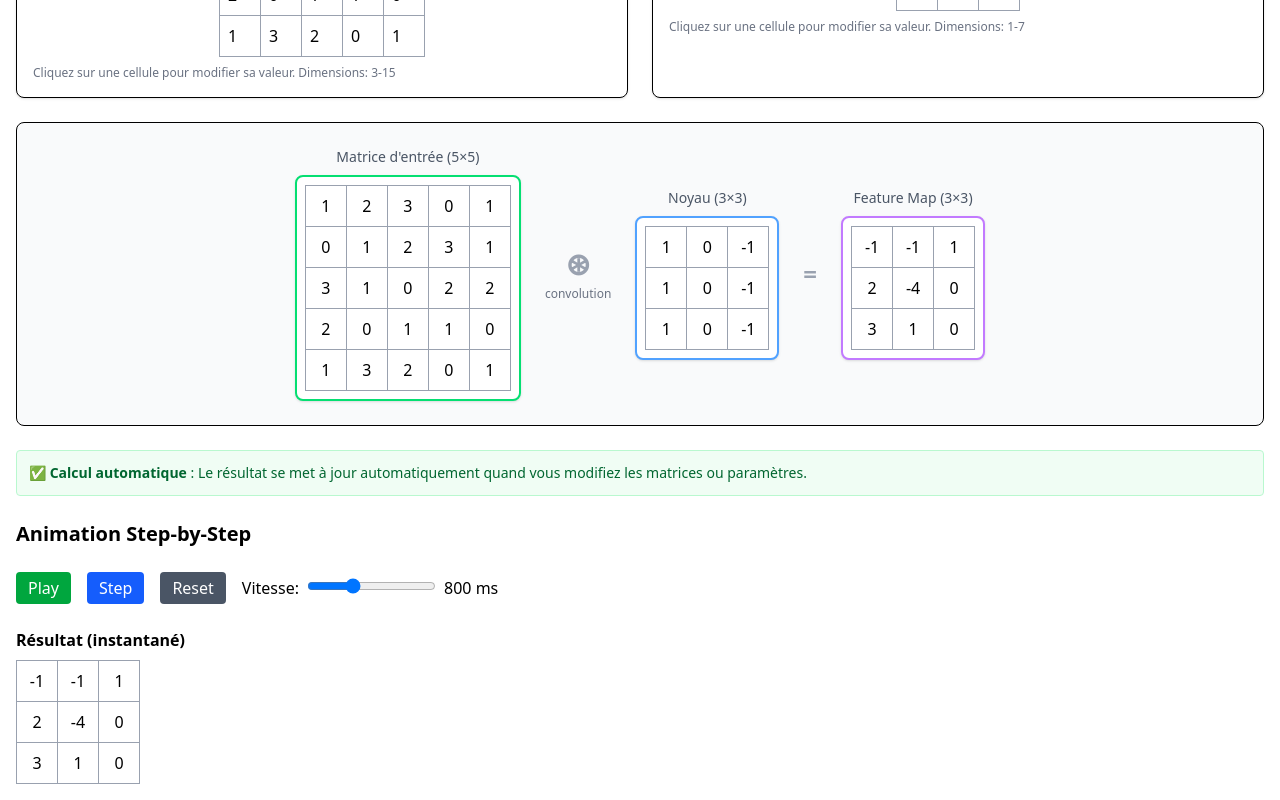
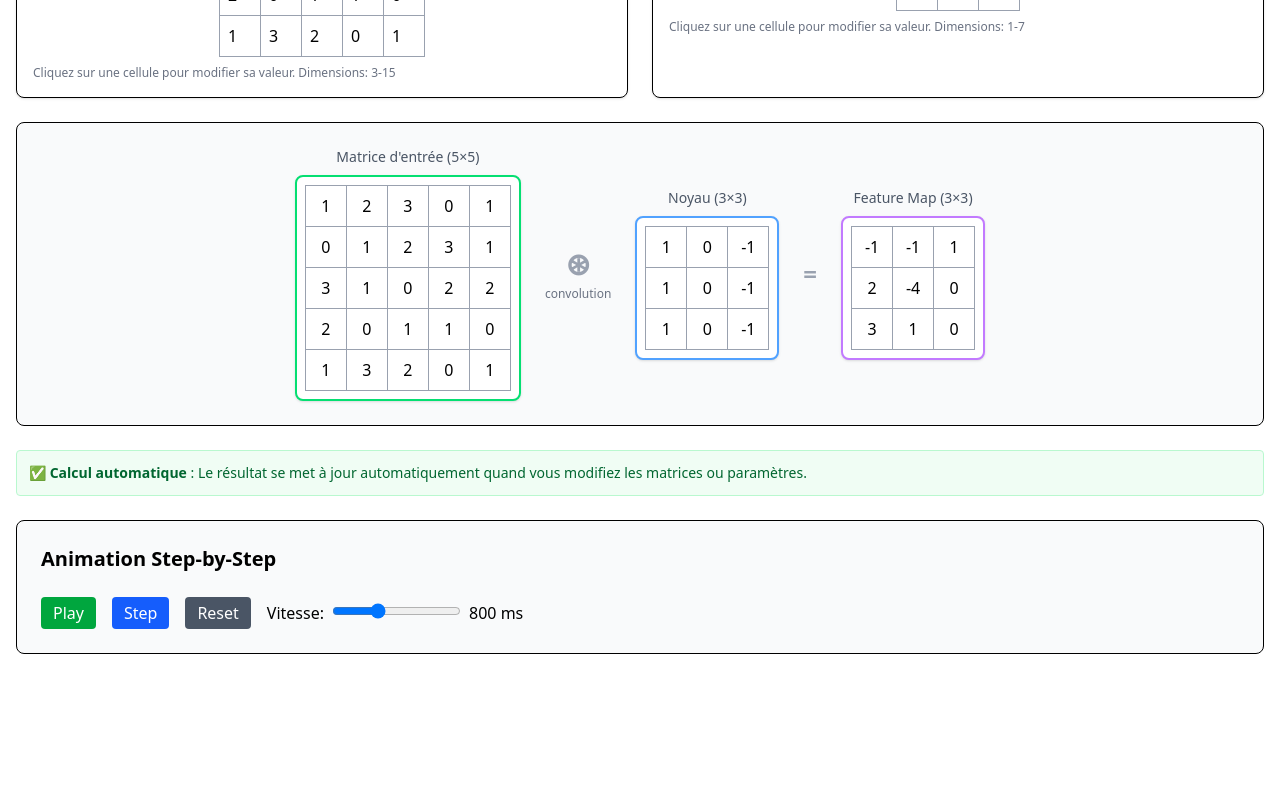
Before and after one commit to jlg-formation/convolution, a React (Vite) app: page /demo in a window 1280 px wide. Shown: the part 680-1480 px from the top of the page. After the commit the page ends 1350 px from the top, so only its background shows below. Built offline with nearby package versions, Linux system fonts and the light colour scheme.

Commit message:
feat: refactor import statements in Demo component for better organization

```diff
--- a/src/components/AnimationDemo.tsx
+++ b/src/components/AnimationDemo.tsx
@@ -350,6 +350,7 @@ export default function AnimationDemo() {
   };
 
   return (
+    <div className="rounded-lg border bg-gray-50 p-6">
       <div className="space-y-6">
         <h2 className="text-xl font-semibold">Animation Step-by-Step</h2>
 
@@ -404,13 +405,6 @@ export default function AnimationDemo() {
           </div>
         )}
 
-      {!currentPos && output.length > 0 && (
-        <div>
-          <h3 className="mb-2 font-semibold">Résultat (instantané)</h3>
-          <Grid matrix={output} readOnly />
-        </div>
-      )}
-
         {currentPos && (
           <StepInspector
             input={input}
@@ -423,5 +417,6 @@ export default function AnimationDemo() {
           />
         )}
       </div>
+    </div>
   );
 }
--- a/src/pages/Demo.tsx
+++ b/src/pages/Demo.tsx
@@ -1,10 +1,8 @@
-import Grid from "../components/Grid";
-import KernelEditor from "../components/KernelEditor";
 import AnimationDemo from "../components/AnimationDemo";
+import ConvolutionParameters from "../components/ConvolutionParameters";
 import ConvolutionVisualization from "../components/ConvolutionVisualization";
-import ConvolutionParameters from "../components/ConvolutionParameters";
 import EditableMatrix from "../components/EditableMatrix";
-import { kernelPresets, inputPresets } from "../logic/presets";
+import { inputPresets, kernelPresets } from "../logic/presets";
 import { useConvolutionStore } from "../state/useStore";
 
 export default function Demo() {
```
Lines whose indentation alone changed are shown as unchanged.
